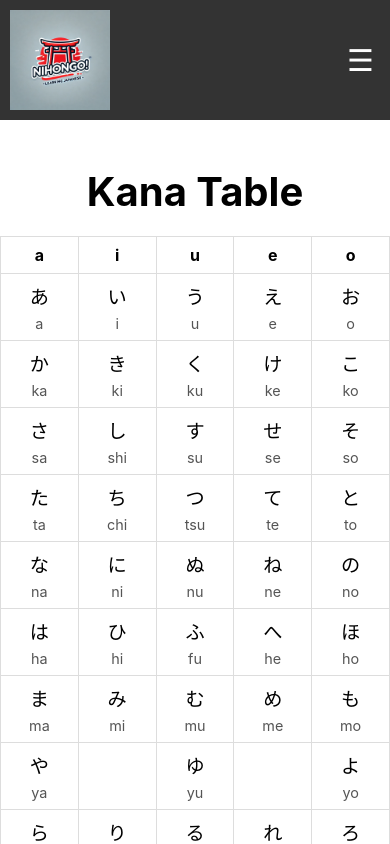
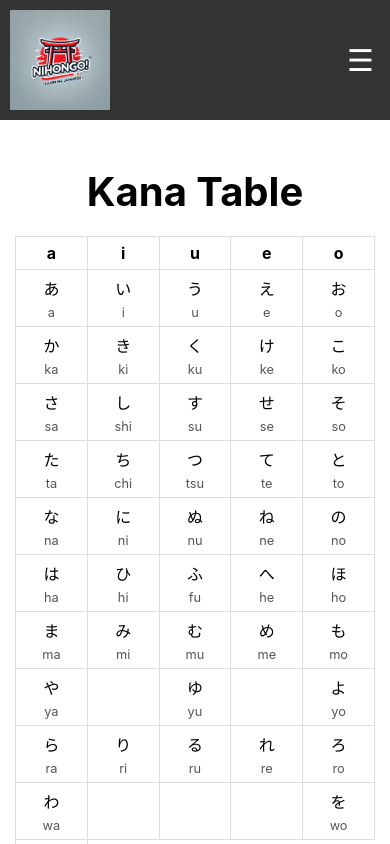
Before and after one commit to Noa-Menjikoff/Kanas, a React (Create React App) app: page /hiragana in a window 390 px wide. Shown: the top 844 px of the page. Built offline with nearby package versions, Linux system fonts and the light colour scheme.

Commit message:
nav responsive

```diff
--- a/src/App.js
+++ b/src/App.js
@@ -44,7 +44,7 @@ function App() {
           <Route path="/hiragana" element={<KanaTableMultiColumn data={hiraganaData} />} />
           <Route path="/katakana" element={<KanaTableMultiColumn data={katakanaData} />} />
           <Route path="/kana-selection" element={<KanaSelectionPage selectedKanas={selectedKanas} setSelectedKanas={setSelectedKanas} />} />
-          <Route path="/quiz" element={<Quiz selectedKanas={selectedKanas} />} />
+          <Route path="/quiz" element={<Quiz selectedKanas={selectedKanas} setSelectedKanas={setSelectedKanas} />} />
           <Route path="/kanji" element={<KanjiPage />} />
           <Route path="/radicals" element={<RadicalPage />} />
           <Route path="/draw-kana" element={<DrawKana />} />
--- a/src/components/KanaSelectionPage.js
+++ b/src/components/KanaSelectionPage.js
@@ -15,7 +15,7 @@ const KanaSelectionPage = ({ selectedKanas, setSelectedKanas }) => {
   };
 
   return (
-    <div>
+    <div className='div-selection-page'>
       <h1>Select Kana for Quiz</h1>
       <KanaSelectionTable selectedKanas={selectedKanas} setSelectedKanas={setSelectedKanas} />
       <button className="start-quiz-button" onClick={startQuiz}>
--- a/src/components/Quiz.js
+++ b/src/components/Quiz.js
@@ -1,15 +1,17 @@
 import React, { useState, useEffect } from 'react';
+import { useNavigate } from 'react-router-dom'; // Pour rediriger l'utilisateur
 import hiraganaData from '../data/hiragana';
 import katakanaData from '../data/katakana';
 import '../css/Quiz.css'; // Assure-toi de créer ce fichier pour le style
 
-const Quiz = ({ selectedKanas }) => {
+const Quiz = ({ selectedKanas, setSelectedKanas }) => {
   const [quizData, setQuizData] = useState([]);
   const [currentKana, setCurrentKana] = useState(null);
   const [input, setInput] = useState('');
   const [score, setScore] = useState(0);
   const [errors, setErrors] = useState(0);
   const [totalAnswers, setTotalAnswers] = useState(0);
+  const navigate = useNavigate(); // Hook pour naviguer entre les pages
 
   // Filtrer les Kanas valides pour éviter les vides
   const filterValidKanas = (data) => {
@@ -35,6 +37,7 @@ const Quiz = ({ selectedKanas }) => {
     }
   }, [selectedKanas]);
 
+  // Gestion de la soumission du quiz
   const handleSubmit = (e) => {
     e.preventDefault();
     setTotalAnswers(totalAnswers + 1);
@@ -49,6 +52,15 @@ const Quiz = ({ selectedKanas }) => {
 
     // Passer à un autre caractère aléatoire
     setCurrentKana(quizData[Math.floor(Math.random() * quizData.length)]);
+  };
+
+  // Gérer la navigation quand l'utilisateur tente de quitter le quiz
+  const handleLeaveQuiz = () => {
+    const confirmLeave = window.confirm("Voulez-vous vraiment quitter le quiz ? Toutes les sélections seront réinitialisées.");
+    if (confirmLeave) {
+      setSelectedKanas([]); // Réinitialiser la sélection des Kanas
+      navigate('/'); // Rediriger vers la page d'accueil ou une autre page
+    }
   };
 
   if (quizData.length === 0) {
@@ -81,6 +93,9 @@ const Quiz = ({ selectedKanas }) => {
         <p>Wrong Answers: {errors}</p>
         <p>Total Answers: {totalAnswers}</p>
       </div>
+
+      {/* Bouton pour quitter le quiz */}
+      <button onClick={handleLeaveQuiz} className="quit-button">Quitter le quiz</button>
     </div>
   );
 };
--- a/src/css/KanaSelectionPage.css
+++ b/src/css/KanaSelectionPage.css
@@ -0,0 +1,3 @@
+.div-selection-page{
+    margin : 10px
+}
--- a/src/css/KanaTable.css
+++ b/src/css/KanaTable.css
@@ -1,28 +1,32 @@
 .kana-table-container {
   text-align: center;
-  margin-top: 20px;
+  margin: 20px auto;
   width: 100%;
-  overflow-x: auto; /* Permet de scroller horizontalement si nécessaire */
+  max-width: 100%; /* Empêche le conteneur d'être trop large */
+  box-sizing: border-box; /* Assure que le padding est inclus dans la largeur totale */
+  padding: 0 20px; /* Ajoute un espace intérieur sur les côtés pour éviter que le tableau colle aux bords */
+  overflow-x: hidden; /* Empêche le défilement horizontal */
 }
 
 .kana-table {
   margin: 0 auto;
   border-collapse: collapse;
-  font-size: 1.2rem; /* Réduit légèrement la taille pour mieux tenir */
-  table-layout: fixed;
-  width: 100%; /* Utilise toute la largeur disponible */
+  font-size: 1.2rem;
+  width: 100%; /* Le tableau utilise toute la largeur disponible */
+  table-layout: fixed; /* Chaque colonne a une taille égale */
+  max-width: 100%; /* Limite la largeur totale du tableau pour ne pas dépasser */
 }
 
 .kana-table th,
 .kana-table td {
-  padding: 8px; /* Réduit la taille des cellules */
+  padding: 8px;
   border: 1px solid #ddd;
   text-align: center;
-  width: auto; /* Laisse les colonnes s'adapter au contenu */
+  word-wrap: break-word; /* Permet de couper les mots trop longs dans les cellules */
 }
 
 .kana-symbol {
-  font-size: 1.5rem; /* Taille légèrement réduite pour s'adapter */
+  font-size: 1.5rem;
 }
 
 .kana-romaji {
@@ -32,14 +36,18 @@
 }
 
 h1 {
-  font-size: 2rem; /* Réduction de la taille du titre */
+  font-size: 2rem;
   margin-bottom: 20px;
 }
 
 /* Media queries pour les petites tailles d'écran */
 @media (max-width: 768px) {
+  .kana-table-container {
+    padding: 0 15px; /* Réduit le padding sur les petits écrans */
+  }
+
   .kana-table {
-    font-size: 1rem; /* Réduction supplémentaire pour les petits écrans */
+    font-size: 1rem;
   }
 
   .kana-symbol {
@@ -49,4 +57,18 @@ h1 {
   .kana-romaji {
     font-size: 0.9rem;
   }
+
+  .kana-table th, .kana-table td {
+    padding: 6px; /* Réduit l'espace à l'intérieur des cellules */
+  }
 }
+
+@media (max-width: 480px) {
+  .kana-symbol {
+    font-size: 1rem; /* Réduction supplémentaire pour les écrans très petits */
+  }
+
+  .kana-romaji {
+    font-size: 0.8rem;
+  }
+}
--- a/src/css/KanjiPage.css
+++ b/src/css/KanjiPage.css
@@ -1,6 +1,7 @@
 .kanji-page-container {
   margin: 20px;
   text-align: center;
+  max-width: 100%;
 }
 
 h1 {
@@ -15,6 +16,7 @@
   width: 80%;
   max-width: 500px;
   margin-bottom: 20px;
+  box-sizing: border-box;
 }
 
 /* Filtre par niveau */
@@ -23,6 +25,8 @@
   font-size: 1.2rem;
   margin-bottom: 20px;
   width: 200px;
+  max-width: 100%;
+  box-sizing: border-box;
 }
 
 /* Tableau des Kanjis */
@@ -45,3 +49,53 @@
   text-align: center;
   font-size: 1.5rem;
 }
+
+/* Responsive adjustments */
+@media (max-width: 768px) {
+  .kanji-page-container {
+    padding: 0 10px;
+  }
+
+  h1 {
+    font-size: 2rem;
+  }
+
+  .kanji-search, .kanji-filter {
+    width: 100%; /* Full width on smaller screens */
+    margin-bottom: 15px;
+  }
+
+  .kanji-table th, .kanji-table td {
+    padding: 10px;
+    font-size: 1.2rem;
+  }
+
+  .kanji-table td {
+    font-size: 1.2rem;
+  }
+
+  /* Adjusting the table layout on small screens */
+  .kanji-table {
+    display: block;
+    overflow-x: auto; /* Allows horizontal scroll if table is too wide */
+  }
+
+  .kanji-table th, .kanji-table td {
+    white-space: nowrap; /* Prevent text from wrapping and breaking the layout */
+  }
+}
+
+@media (max-width: 480px) {
+  h1 {
+    font-size: 1.8rem;
+  }
+
+  .kanji-table th, .kanji-table td {
+    padding: 8px;
+    font-size: 1rem;
+  }
+
+  .kanji-table td {
+    font-size: 1rem;
+  }
+}
--- a/src/css/Quiz.css
+++ b/src/css/Quiz.css
@@ -60,3 +60,18 @@
   .quiz-stats p {
     margin: 5px 0;
   }
+
+  .quit-button {
+    margin-top: 20px;
+    padding: 10px 20px;
+    background-color: red;
+    color: white;
+    border: none;
+    border-radius: 5px;
+    cursor: pointer;
+    font-size: 1.2rem;
+  }
+
+  .quit-button:hover {
+    background-color: darkred;
+  }
```
Also changed, not shown: src/components/KanaTable.js (deleted, +0 -21 lines). Lines whose indentation alone changed are shown as unchanged.
